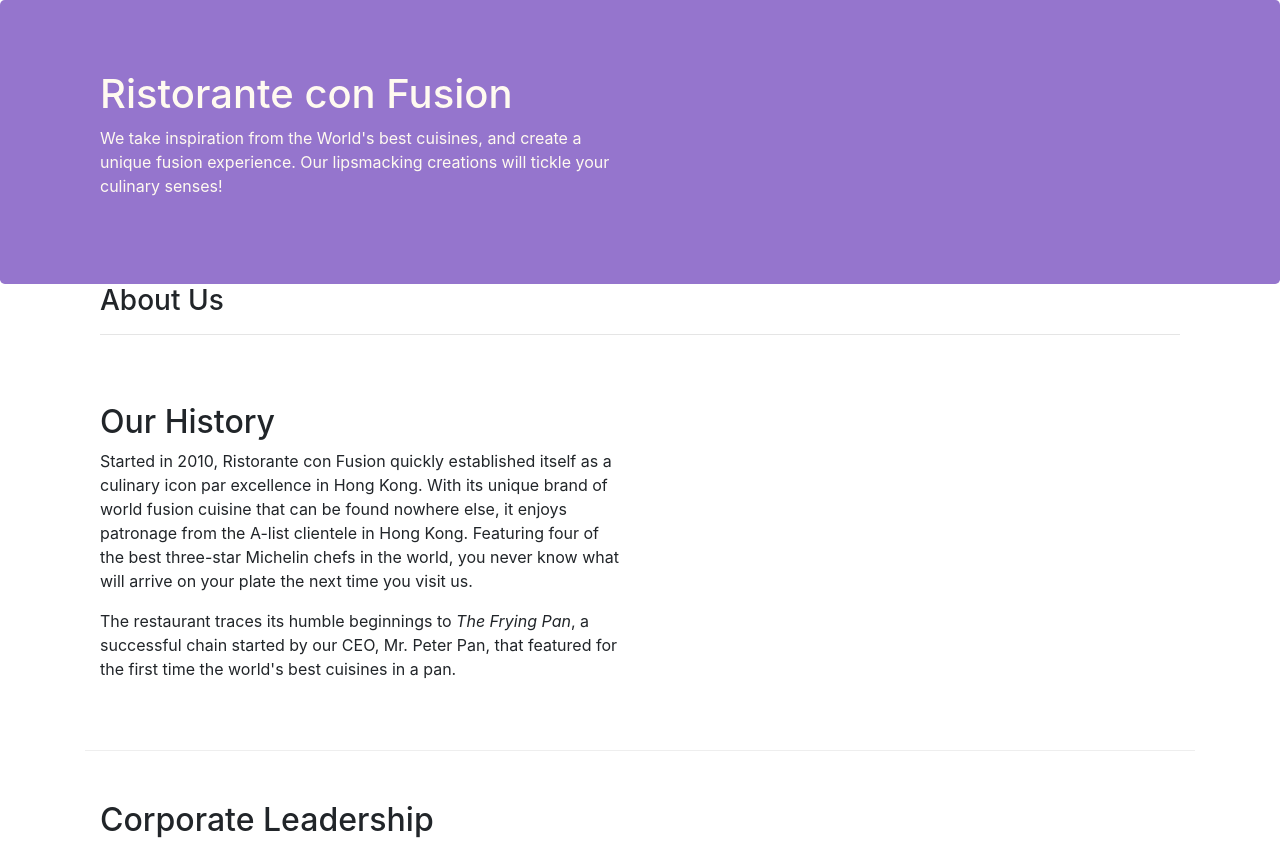
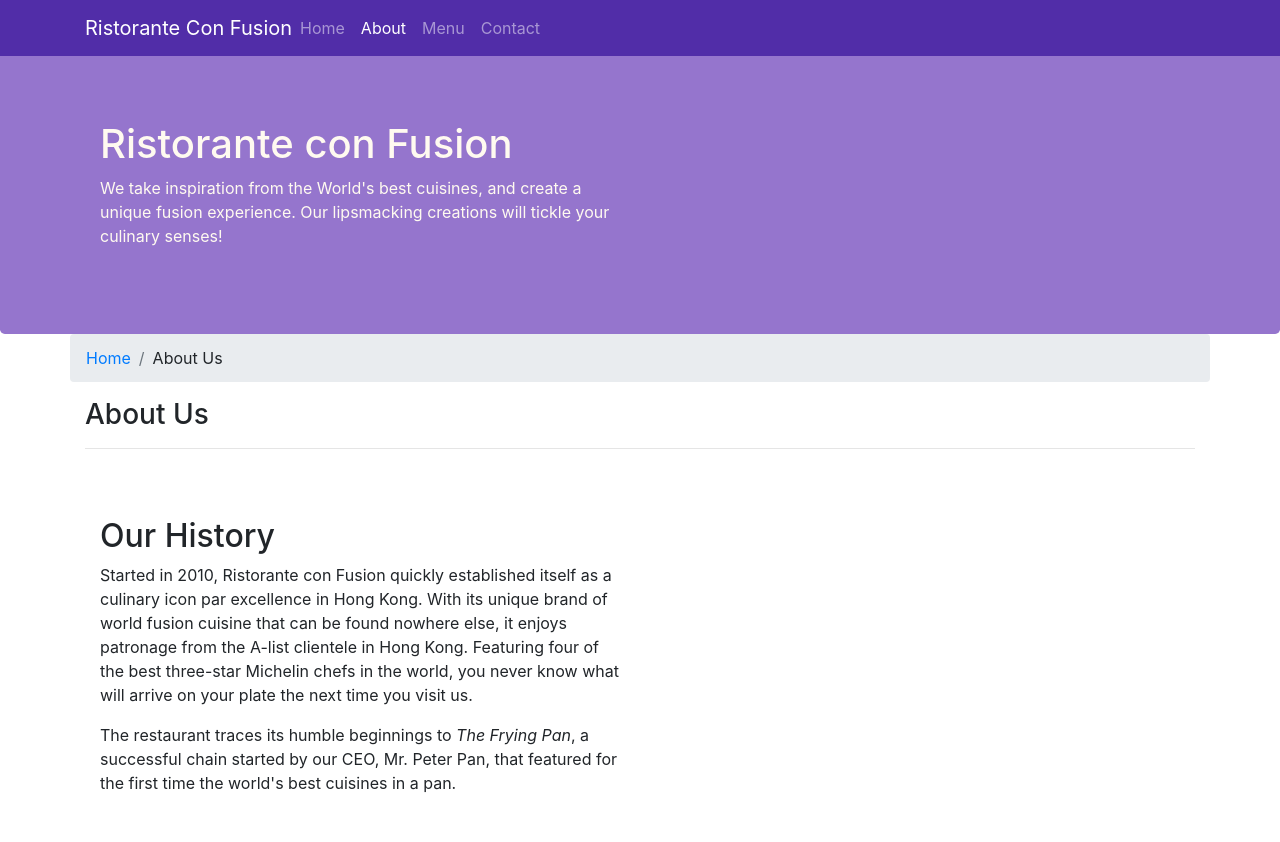
Before and after one commit to imanik8/bootstrap-projects, a website: page Restaurante Confusion - THKUC/aboutus.html in a window 1280 px wide. Shown: the top 842 px of the page. Drawn offline with nearby package versions, Linux system fonts and the light colour scheme.

Commit message:
Navbar-and-BreadCrumbs

```diff
--- a/Restaurante Confusion - THKUC/aboutus.html
+++ b/Restaurante Confusion - THKUC/aboutus.html
@@ -14,7 +14,22 @@
 </head>
 
 <body>
-
+    <nav class="navbar navbar-dark navbar-expand-sm fixed-top">
+        <div class="container">
+            <button class="navbar-toggler" type="button" data-toggle="collapse" data-target="#Navbar">
+                <span class="navbar-toggler-icon"></span>
+            </button>
+            <a class="navbar-brand mr-auto" href="./index.html">Ristorante Con Fusion</a>
+            <div class="collapse navbar-collapse" id="Navbar">
+                <ul class="navbar-nav mr-auto">
+                    <li class="nav-item"><a class="nav-link" href="./index.html">Home</a></li>
+                    <li class="nav-item active"><a class="nav-link" href="#">About</a></li>
+                    <li class="nav-item"><a class="nav-link" href="#">Menu</a></li>
+                    <li class="nav-item"><a class="nav-link" href="#">Contact</a></li>
+                </ul>
+            </div>
+        </div>
+    </nav>
     <header class="jumbotron">
         <div class="container">
             <div class="row row-header">
@@ -29,7 +44,11 @@
     </header>
 
     <div class="container">
-        <div class="row row-header">
+        <div class="row">
+            <ol class="col-12 breadcrumb">
+                <li class="breadcrumb-item"><a href="./index.html">Home</a></li>
+                <li class="breadcrumb-item">About Us</li>
+            </ol>
             <div class="col-12">
                <h3>About Us</h3>
                <hr>
@@ -69,7 +88,7 @@
                 <div class="col-4 offset-1 col-sm-2">
                     <h5>Links</h5>
                     <ul class="list-unstyled">
-                        <li><a href="#">Home</a></li>
+                        <li><a href="./index.html">Home</a></li>
                         <li><a href="#">About</a></li>
                         <li><a href="#">Menu</a></li>
                         <li><a href="#">Contact</a></li>
--- a/Restaurante Confusion - THKUC/css/styles.css
+++ b/Restaurante Confusion - THKUC/css/styles.css
@@ -28,3 +28,12 @@
     margin: 0px;
     color: #0f0f0f;
 }
+
+body{
+    padding: 50px 0px 0px 0px;
+    z-index: 0;
+}
+
+.navbar-dark {
+    background-color: #512DA8;
+}
```
Also changed, not shown: Restaurante Confusion - THKUC/index.html (+17 -2 lines).
